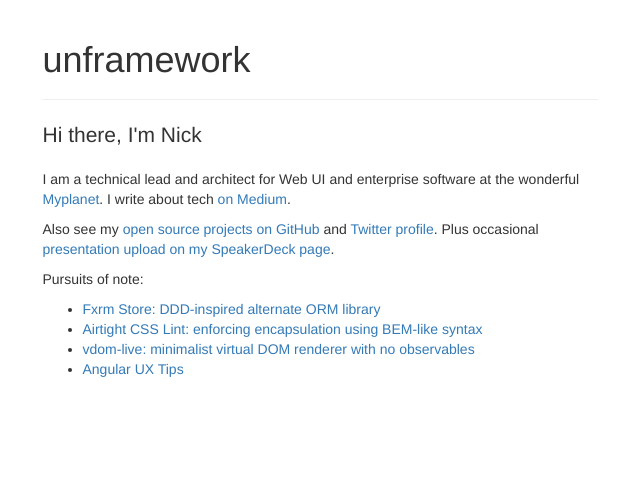
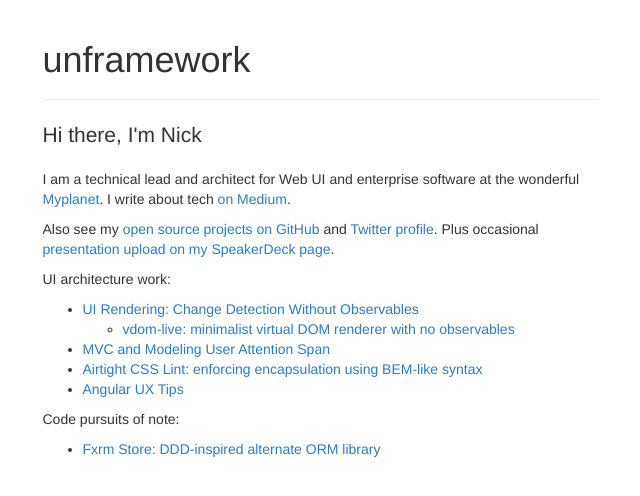
Before and after one commit to unframework/unframework-website, a Jekyll site: the page built from index.html, in a window 1280 px wide. Shown: the top 496 px of the page, without its empty margins (320-960 px from the left). Built offline with Jekyll 4.4.1, drawn with Linux system fonts in a browser that asks for light colours; Markdown is read by kramdown in place of the engine named in the settings; the list of posts is cut into pages by our own code.

```diff
--- a/_config.yml
+++ b/_config.yml
@@ -1,6 +1,8 @@
 # Dependencies
 markdown:         redcarpet
 highlighter:      rouge
+redcarpet:
+  extensions: ["fenced_code_blocks"]
 
 # Permalinks
 permalink:        pretty
--- a/index.html
+++ b/index.html
@@ -18,12 +18,17 @@ title: Personal website of Nick Matantsev
         Also see my <a href="https://github.com/unframework">open source projects on GitHub</a>
         and <a href="https://twitter.com/unframework">Twitter profile</a>. Plus occasional <a href="https://speakerdeck.com/unframework">presentation upload on my SpeakerDeck page</a>.
       </p>
-      <p>Pursuits of note:</p>
+      <p>UI architecture work:</p>
+      <ul>
+        <li><a href="/ui-repaint">UI Rendering: Change Detection Without Observables</a></li>
+        <ul><li><a href="https://github.com/unframework/vdom-live">vdom-live: minimalist virtual DOM renderer with no observables</a></li></ul>
+        <li><a href="/view-attention-span">MVC and Modeling User Attention Span</a></li>
+        <li><a href="https://github.com/unframework/airtight-css-lint">Airtight CSS Lint: enforcing encapsulation using BEM-like syntax</a></li>
+        <li><a href="http://ng-ux.tips">Angular UX Tips</a></li>
+      </ul>
+      <p>Code pursuits of note:</p>
       <ul>
         <li><a href="https://github.com/fxrm/fxrm-store">Fxrm Store: DDD-inspired alternate ORM library</a></li>
-        <li><a href="https://github.com/unframework/airtight-css-lint">Airtight CSS Lint: enforcing encapsulation using BEM-like syntax</a></li>
-        <li><a href="https://github.com/unframework/vdom-live">vdom-live: minimalist virtual DOM renderer with no observables</a></li>
-        <li><a href="http://ng-ux.tips">Angular UX Tips</a></li>
       </ul>
     </div>
     <div class="col-md-3">
```
Also changed, not shown: _layouts/page.html (added, +21 -0 lines), ui-repaint.md (added, +50 -0 lines), view-attention-span.md (added, +56 -0 lines).
